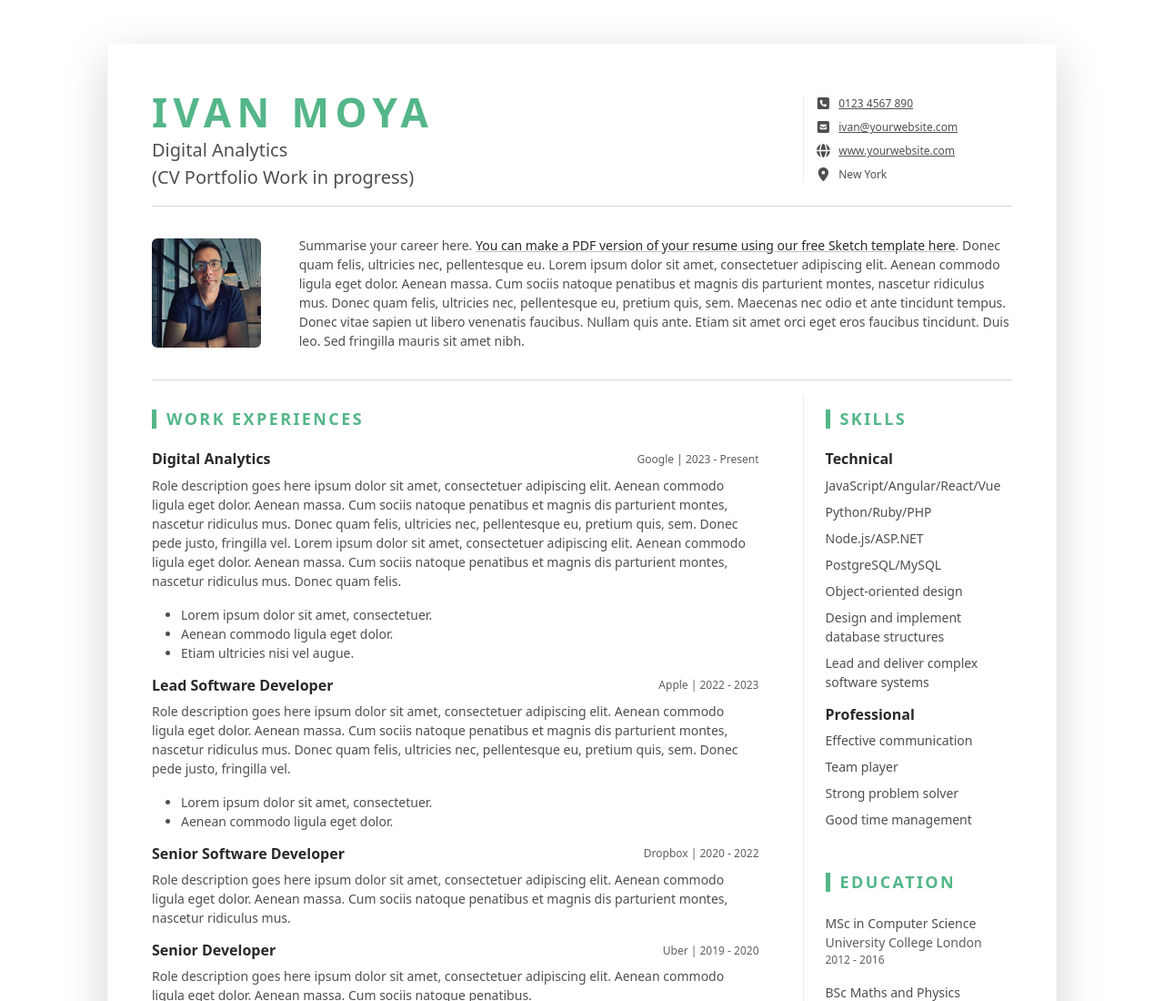
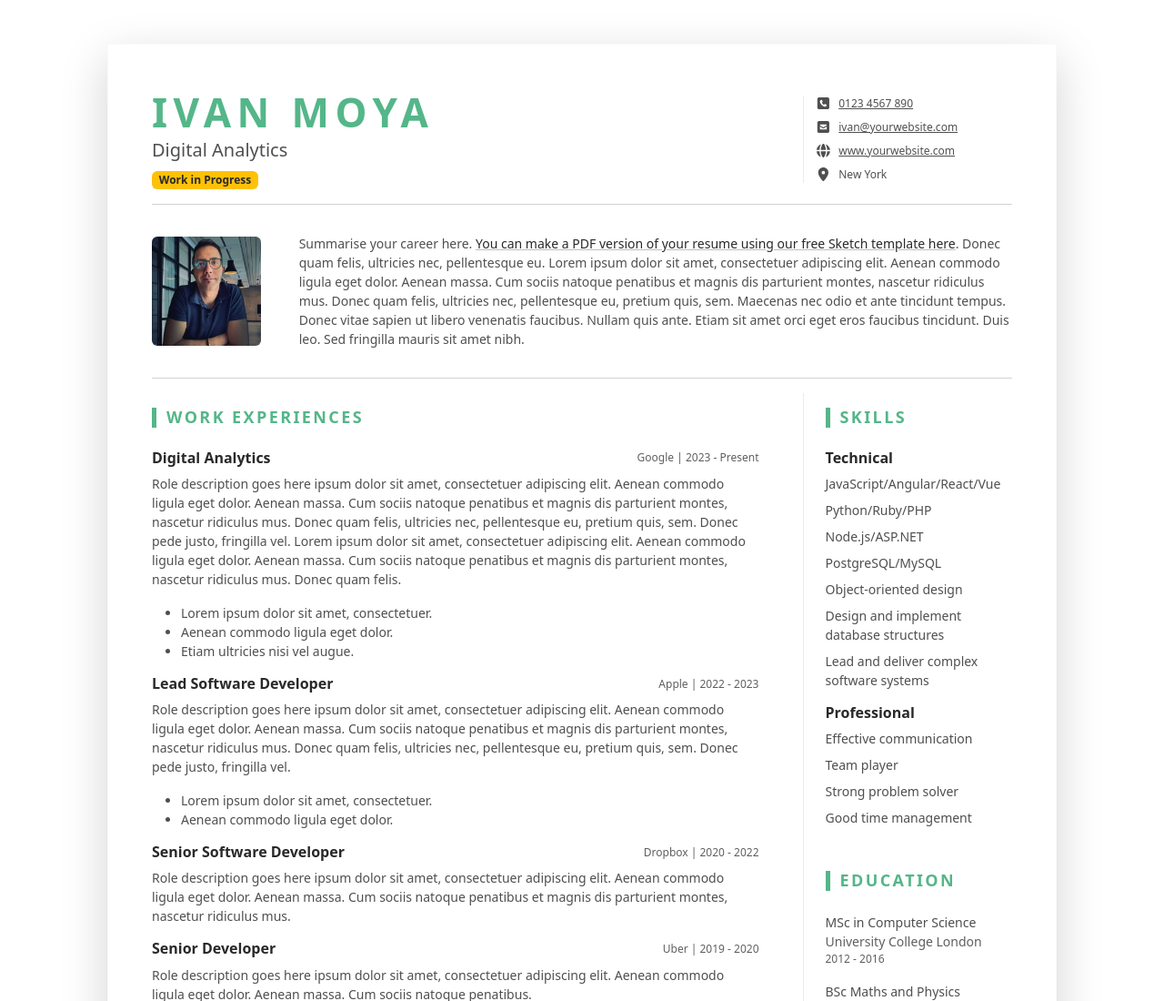
Before and after one commit to mojudev/cv-portfolio, a plain HTML site: page index.html in a window 1280 px wide. Shown: the top 1100 px of the page at 91% size. Drawn offline with Linux system fonts and the light colour scheme.

Commit message:
Update index.html
work in progress

```diff
--- a/index.html
+++ b/index.html
@@ -32,7 +32,8 @@
 						<div class="resume-title col-12 col-md-6 col-lg-8 col-xl-9">
 							<h2 class="resume-name mb-0 text-uppercase">Ivan Moya</h2>
 							<div class="resume-tagline mb-3 mb-md-0">Digital Analytics</div>
-							<div class="resume-tagline mb-3 mb-md-0">(CV Portfolio Work in progress)</div>
+							<div class="badge bg-warning text-dark fw-bold mt-2">Work in Progress</div>
+
 						</div><!--//resume-title-->
 						<div class="resume-contact col-12 col-md-6 col-lg-4 col-xl-3">
 							<ul class="list-unstyled mb-0">
```
Also changed, not shown: 2 other files.
